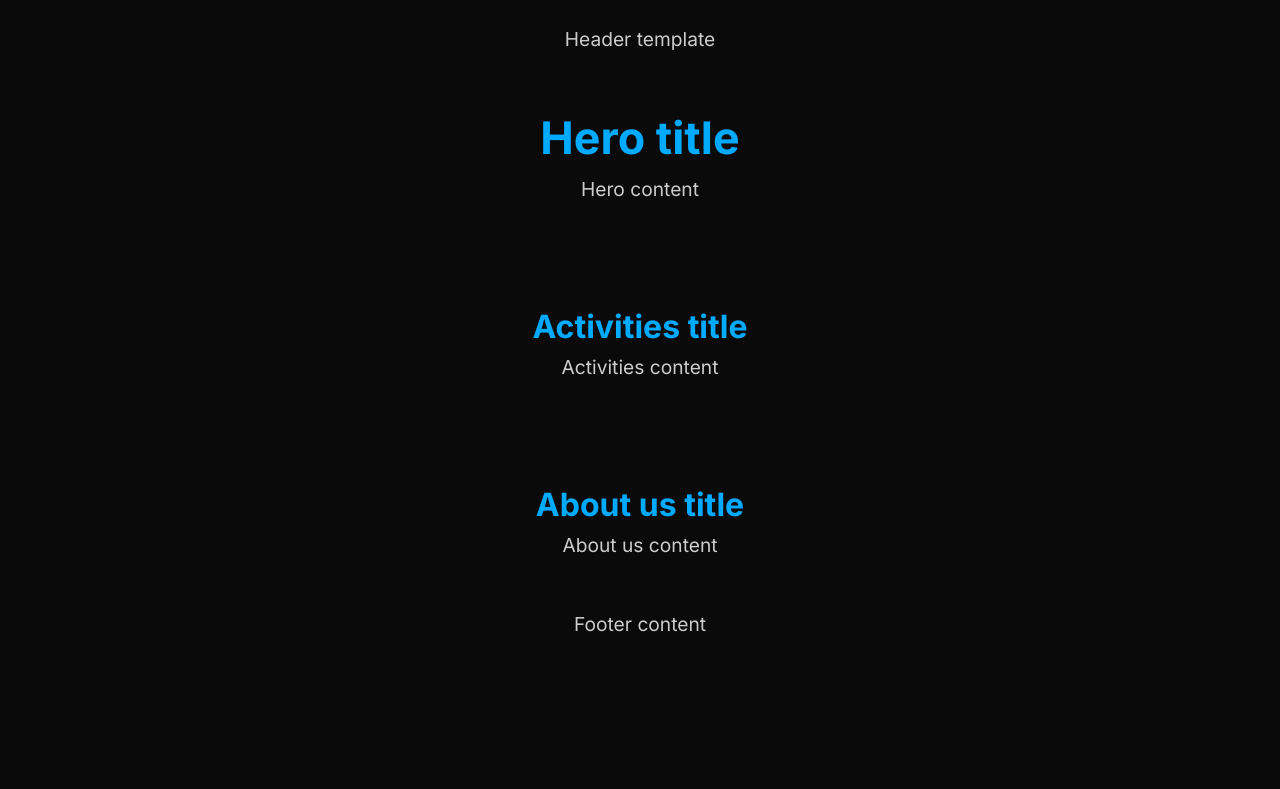
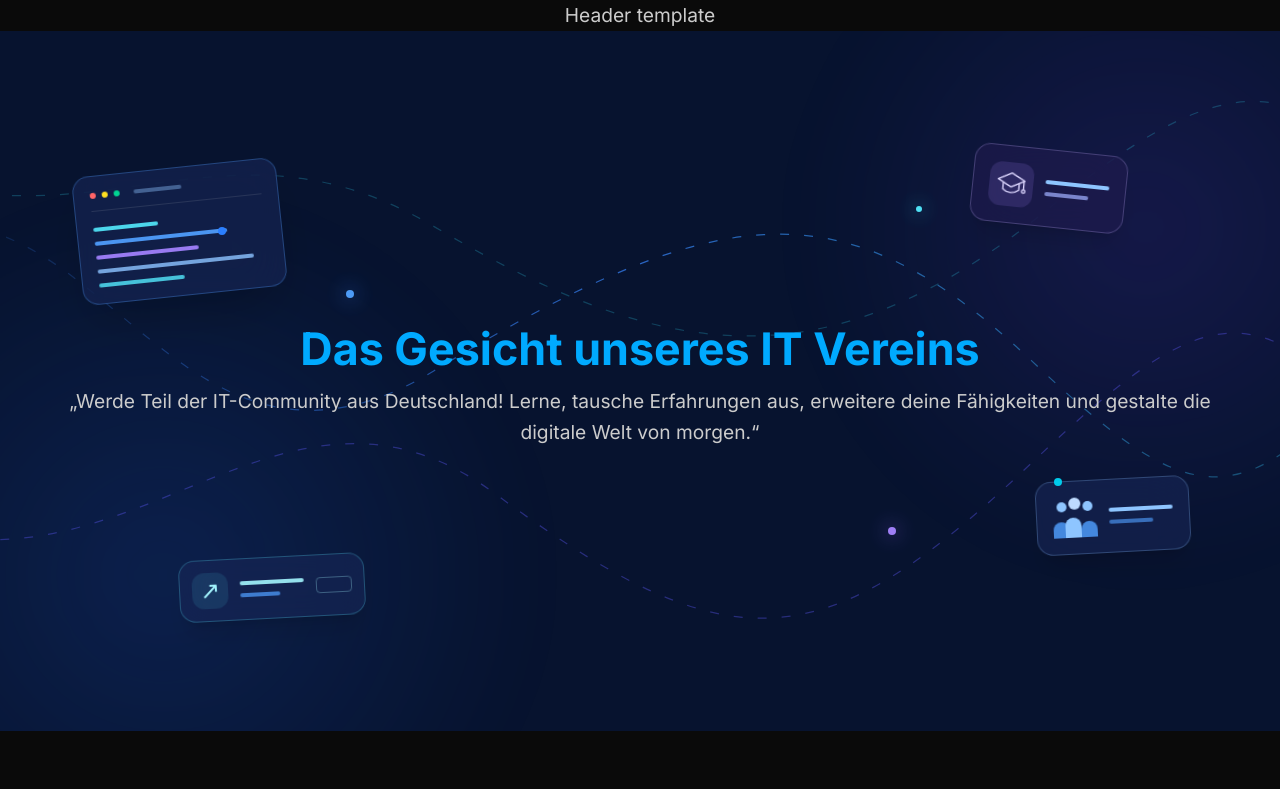
Before and after one commit to yarinka82/Digital-IT-Hub-in-Wurzburg, a Next.js app: page / in a window 1280 px wide. Shown: the top 789 px of the page. Built offline with nearby package versions, Linux system fonts and the light colour scheme.

Commit message:
feature: background animation and text added to Hero section

```diff
--- /dev/null
+++ b/src/app/components/Hero/Hero.module.css
@@ -0,0 +1,93 @@
+@keyframes hero-bg-dash {
+  to {
+    stroke-dashoffset: -480;
+  }
+}
+
+@keyframes hero-bg-float {
+  0%,
+  100% {
+    translate: 0 0;
+  }
+
+  50% {
+    translate: 0 -12px;
+  }
+}
+
+@keyframes hero-bg-ambient {
+  from {
+    transform: translate3d(-1%, -1%, 0) scale(1);
+  }
+
+  to {
+    transform: translate3d(2%, 1%, 0) scale(1.06);
+  }
+}
+
+@keyframes hero-bg-pulse {
+  0%,
+  100% {
+    opacity: 0.45;
+  }
+
+  50% {
+    opacity: 1;
+  }
+}
+
+.hero-bg-ambient {
+  background:
+    radial-gradient(circle at 24% 70%, rgb(39 112 255 / 15%), transparent 24%),
+    radial-gradient(circle at 78% 35%, rgb(115 66 255 / 13%), transparent 22%);
+  filter: blur(35px);
+  animation: hero-bg-ambient 16s ease-in-out infinite alternate;
+}
+
+.hero-bg-wave {
+  fill: none;
+  stroke-width: 1.25;
+  stroke-dasharray: 9 15;
+  vector-effect: non-scaling-stroke;
+  animation: hero-bg-dash 32s linear infinite;
+}
+
+.hero-bg-wave-2 {
+  opacity: 0.52;
+  animation-duration: 39s;
+  animation-direction: reverse;
+}
+
+.hero-bg-wave-3 {
+  opacity: 0.34;
+  animation-duration: 45s;
+}
+
+.hero-bg-float {
+  animation: hero-bg-float 7s ease-in-out infinite;
+}
+
+.hero-bg-delay-1 {
+  animation-delay: -1s;
+}
+
+.hero-bg-delay-2 {
+  animation-delay: -2s;
+}
+
+.hero-bg-delay-4 {
+  animation-delay: -4s;
+}
+
+.hero-bg-pulse {
+  animation: hero-bg-pulse 4s ease-in-out infinite;
+}
+
+@media (prefers-reduced-motion: reduce) {
+  .hero-bg-ambient,
+  .hero-bg-wave,
+  .hero-bg-float,
+  .hero-bg-pulse {
+    animation-name: none;
+  }
+}
--- /dev/null
+++ b/src/app/components/Hero/HeroBackground.tsx
@@ -0,0 +1,135 @@
+import styles from "./Hero.module.css";
+
+export default function HeroBackground() {
+  return (
+    <div
+      aria-hidden="true"
+      className="pointer-events-none absolute inset-0 z-0 w-full overflow-hidden bg-[#07132f]"
+    >
+      {/* Ambient gradient */}
+      <div
+        className={`${styles["hero-bg-ambient"]} absolute -inset-[10%] sm:-inset-[15%] lg:-inset-[20%]`}
+      />
+
+      {/* Flowing lines */}
+      <svg
+        viewBox="0 0 1440 680"
+        preserveAspectRatio="xMidYMid slice"
+        className="absolute inset-0 h-full w-full opacity-60 sm:opacity-70"
+      >
+        <defs>
+          <linearGradient id="hero-bg-blue">
+            <stop offset="0%" stopColor="#3987ff" stopOpacity="0" />
+            <stop offset="50%" stopColor="#3987ff" />
+            <stop offset="100%" stopColor="#36d8f4" stopOpacity=".3" />
+          </linearGradient>
+        </defs>
+
+        <path
+          className={styles["hero-bg-wave"]}
+          stroke="url(#hero-bg-blue)"
+          d="M-80 240 C180 40 240 500 520 330 S920 150 1100 320 S1320 480 1520 210"
+        />
+        <path
+          className={`${styles["hero-bg-wave"]} ${styles["hero-bg-wave-2"]}`}
+          stroke="#625cff"
+          d="M-80 440 C200 620 350 280 580 450 S900 610 1100 420 S1330 260 1520 470"
+        />
+        <path
+          className={`${styles["hero-bg-wave"]} ${styles["hero-bg-wave-3"]}`}
+          stroke="#34d4ef"
+          d="M-80 110 C180 240 300 60 520 190 S900 350 1120 170 S1360 90 1520 160"
+        />
+      </svg>
+
+      {/* Floating code editor */}
+      <div
+        className={`${styles["hero-bg-float"]} absolute left-3 top-4 w-[130px] -rotate-6 rounded-xl border border-blue-400/30 bg-blue-950/60 p-3 shadow-2xl backdrop-blur-xl sm:left-[4%] sm:top-[18%] sm:w-[175px] sm:rounded-2xl sm:p-4 lg:left-[6%] lg:top-[20%] lg:w-[205px]`}
+      >
+        <div className="flex items-center gap-1.5 border-b border-white/10 pb-2 sm:pb-3">
+          <span className="h-1.5 w-1.5 rounded-full bg-red-400" />
+          <span className="h-1.5 w-1.5 rounded-full bg-yellow-300" />
+          <span className="h-1.5 w-1.5 rounded-full bg-emerald-400" />
+          <div className="ml-1 h-1 w-8 rounded-full bg-blue-300/40 sm:ml-2 sm:w-12" />
+        </div>
+        <div className="mt-3 space-y-2 sm:mt-4 sm:space-y-2.5">
+          <div className="h-1 w-[38%] rounded-full bg-cyan-300/90" />
+          <div className="h-1 w-[78%] rounded-full bg-blue-400/90" />
+          <div className="h-1 w-[60%] rounded-full bg-violet-400/90" />
+          <div className="h-1 w-[92%] rounded-full bg-blue-300/80" />
+          <div className="h-1 w-[50%] rounded-full bg-cyan-300/80" />
+        </div>
+      </div>
+
+      {/* Learning card */}
+      <div
+        className={`${styles["hero-bg-float"]} ${styles["hero-bg-delay-2"]} absolute right-3 top-6 flex rotate-6 items-center gap-2 rounded-xl border border-violet-300/25 bg-indigo-950/60 p-3 shadow-xl backdrop-blur-xl sm:right-[5%] sm:top-[17%] sm:gap-3 sm:rounded-2xl sm:p-4 lg:right-[12%]`}
+      >
+        <div className="grid h-9 w-9 shrink-0 place-items-center rounded-lg bg-violet-400/15 sm:h-11 sm:w-11 sm:rounded-xl">
+          <svg
+            viewBox="0 0 48 48"
+            className="h-7 w-7 fill-none stroke-violet-200 sm:h-8 sm:w-8"
+            strokeWidth="2"
+            strokeLinecap="round"
+            strokeLinejoin="round"
+          >
+            <path d="M4 17.5 24 7l20 10.5L24 28 4 17.5Z" />
+            <path d="M12 22v10c7 6 17 6 24 0V22M43 18v12" />
+            <circle cx="43" cy="33" r="2.5" />
+          </svg>
+        </div>
+        <div className="space-y-2">
+          <div className="h-1 w-12 rounded-full bg-blue-300 sm:w-16" />
+          <div className="h-1 w-9 rounded-full bg-indigo-300/70 sm:w-11" />
+        </div>
+      </div>
+
+      {/* Community card */}
+      <div
+        className={`${styles["hero-bg-float"]} ${styles["hero-bg-delay-4"]} absolute bottom-6 right-3 flex -rotate-3 items-center gap-2 rounded-xl border border-blue-300/25 bg-blue-950/60 p-3 shadow-xl backdrop-blur-xl sm:bottom-[20%] sm:right-[4%] sm:gap-3 sm:rounded-2xl sm:p-4 lg:bottom-[24%] lg:right-[7%]`}
+      >
+        <div className="relative h-9 w-10 shrink-0 sm:h-10 sm:w-11">
+          <span className="absolute bottom-0 left-0 h-4 w-4 rounded-t-full bg-blue-400/80" />
+          <span className="absolute bottom-0 left-3 h-5 w-4 rounded-t-full bg-blue-300" />
+          <span className="absolute bottom-0 right-0 h-4 w-4 rounded-t-full bg-blue-400/80" />
+          <span className="absolute left-1 top-1 h-2.5 w-2.5 rounded-full bg-blue-300" />
+          <span className="absolute left-4 top-0 h-3 w-3 rounded-full bg-blue-200" />
+          <span className="absolute right-1 top-1 h-2.5 w-2.5 rounded-full bg-blue-300" />
+        </div>
+        <div className="space-y-2">
+          <div className="h-1 w-12 rounded-full bg-blue-300 sm:w-16" />
+          <div className="h-1 w-9 rounded-full bg-blue-400/60 sm:w-11" />
+        </div>
+      </div>
+
+      {/* Event card */}
+      <div
+        className={`${styles["hero-bg-float"]} ${styles["hero-bg-delay-1"]} absolute bottom-8 left-3 flex -rotate-3 items-center gap-2 rounded-xl border border-cyan-300/25 bg-blue-950/60 p-2.5 shadow-xl backdrop-blur-xl sm:bottom-[16%] sm:left-[10%] sm:gap-3 sm:rounded-2xl sm:p-3 lg:left-[14%]`}
+      >
+        <div className="grid h-8 w-8 shrink-0 place-items-center rounded-lg bg-cyan-300/10 text-xl text-cyan-200 sm:h-9 sm:w-9 sm:rounded-xl sm:text-2xl">
+          ↗
+        </div>
+        <div className="space-y-2">
+          <div className="h-1 w-12 rounded-full bg-cyan-200/90 sm:w-16" />
+          <div className="h-1 w-9 rounded-full bg-blue-400/70 sm:w-10" />
+        </div>
+        <span className="h-4 w-7 rounded border border-cyan-200/30 sm:w-9" />
+      </div>
+
+      {/* Glowing particles */}
+      <span
+        className={`${styles["hero-bg-pulse"]} absolute left-[27%] top-[37%] h-1.5 w-1.5 rounded-full bg-blue-400 shadow-[0_0_20px_#3987ff] sm:h-2 sm:w-2`}
+      />
+      <span
+        className={`${styles["hero-bg-pulse"]} ${styles["hero-bg-delay-2"]} absolute right-[28%] top-[25%] h-1.5 w-1.5 rounded-full bg-cyan-300 shadow-[0_0_18px_#36d8f4]`}
+      />
+      <span
+        className={`${styles["hero-bg-pulse"]} absolute bottom-[28%] right-[30%] h-1.5 w-1.5 rounded-full bg-violet-400 shadow-[0_0_20px_#8b68ff] sm:h-2 sm:w-2`}
+      />
+      <span className="absolute left-[17%] top-[28%] h-1.5 w-1.5 rounded-sm bg-blue-500 sm:h-2 sm:w-2" />
+      <span
+        className={`${styles["hero-bg-pulse"]} absolute bottom-[35%] right-[17%] h-1.5 w-1.5 rounded-sm bg-cyan-400 sm:h-2 sm:w-2`}
+      />
+    </div>
+  );
+}
--- /dev/null
+++ b/src/app/components/Hero/HeroSection.tsx
@@ -0,0 +1,17 @@
+import HeroBackground from "./HeroBackground";
+
+export default function Hero() {
+  return (
+    <section className="relative isolate flex min-h-[600px] w-full items-center justify-center overflow-hidden sm:min-h-[650px] lg:min-h-[700px]">
+      <HeroBackground />
+      <div className="relative z-10 mx-auto max-w-7xl px-6 pb-40 pt-36 sm:px-8 sm:py-6">
+        <h1>Das Gesicht unseres IT Vereins</h1>
+        <p>
+          „Werde Teil der IT-Community aus Deutschland! Lerne, tausche
+          Erfahrungen aus, erweitere deine Fähigkeiten und gestalte die digitale
+          Welt von morgen.“
+        </p>
+      </div>
+    </section>
+  );
+}
--- a/src/app/components/HeroSection.tsx
+++ /dev/null
@@ -1,8 +0,0 @@
-export default function Hero() {
-  return (
-    <section>
-      <h1>Hero title</h1>
-      <p>Hero content</p>
-    </section>
-  );
-}
--- a/src/app/layout.tsx
+++ b/src/app/layout.tsx
@@ -14,9 +14,9 @@ export const metadata: Metadata = {
 export default function RootLayout({ children }: LayoutProps<"/">) {
   return (
     <html lang="de" className={`${inter.variable} antialiased`}>
-      <body className=" min-h-screen flex flex-col items-center text-center px-8 py-6 ">
+      <body className="min-h-screen flex flex-col text-center">
         <Header />
-        <main>{children}</main>
+        <main className="w-full flex-1">{children}</main>
         <Footer />
       </body>
     </html>
--- a/src/app/page.tsx
+++ b/src/app/page.tsx
@@ -1,6 +1,6 @@
 import AboutUs from "./components/AboutUsSection";
 import Activities from "./components/ActivitiesSection";
-import Hero from "./components/HeroSection";
+import Hero from "./components/Hero/HeroSection";
 
 export default function Home() {
   return (
```
